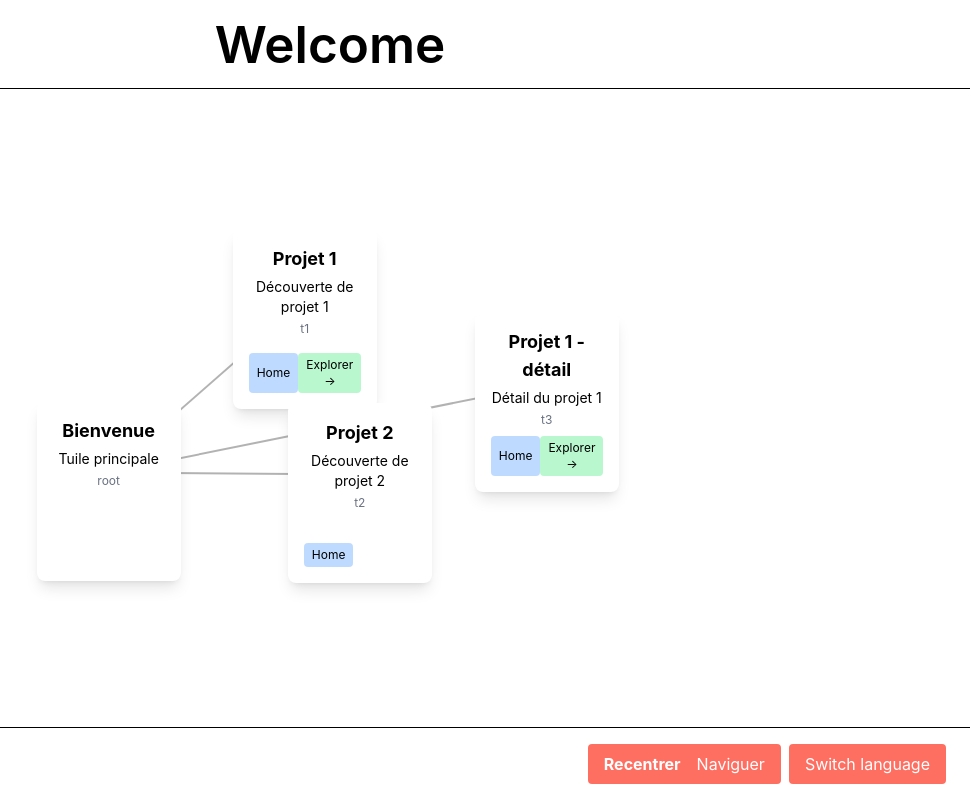
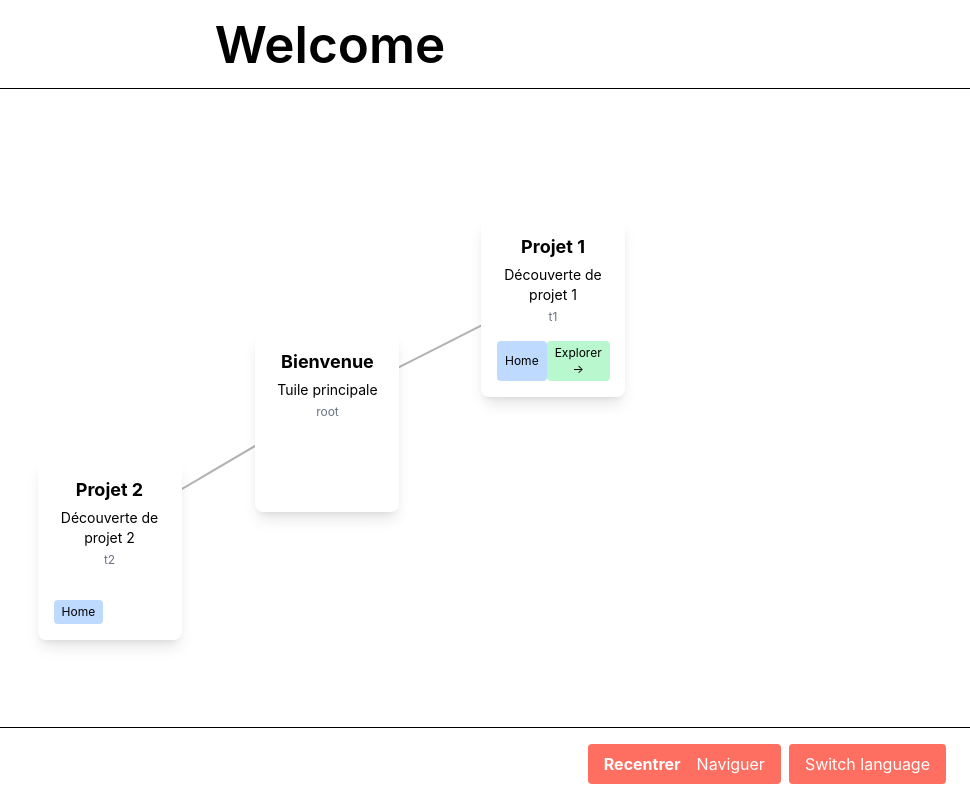
Before and after one commit to teuk1/mind-mapping, a React (Vite) app: page / in a window 1280 px wide. Shown: the whole page, without its empty margins (310-1280 px from the left). Built offline with nearby package versions, Linux system fonts and the light colour scheme.

Commit message:
revient a un mode "naviguer simple"

```diff
--- a/src/components/Graph.tsx
+++ b/src/components/Graph.tsx
@@ -2,29 +2,18 @@
 import React, { useState, useEffect, useRef } from "react";
 import { Tile } from "./Tile";
 import graphData from "../data/graph.json";
-import type { TileBase } from "../interfaces/Tile.interface";
+import type { TileBase } from "../utils/TileTypes";
 import { forceSimulation, forceManyBody, forceCenter, forceLink } from "d3-force";
 
-type TileType = TileBase & { id: string; x?: number; y?: number; vx?: number; vy?: number };
+type TileType = TileBase & { id: string; vx?: number; vy?: number };
 
 const getTileById = (tiles: TileType[], id: string) => tiles.find(t => t.id === id);
 
-interface GraphProps {
-	mode: 'recenter' | 'navigate';
-}
-
-export const Graph: React.FC<GraphProps> = ({ mode }) => {
+export const Graph: React.FC = () => {
 	const containerRef = useRef<HTMLDivElement>(null);
 	const [currentTile, setCurrentTile] = useState<TileType>(getTileById(graphData, "root")!);
 	const [nodes, setNodes] = useState<TileType[]>([]);
 
-	const navigateToTile = (tileId: string) => {
-		history.pushState({ tile: tileId }, "", `?ou-je-me-trouve=${tileId}`);
-		const tile = getTileById(graphData, tileId);
-		if (tile) setCurrentTile(tile);
-	};
-
-	// Synchronisation avec l'URL
 	useEffect(() => {
 		const router = () => {
 			const params = new URLSearchParams(window.location.search);
@@ -41,66 +30,52 @@ export const Graph: React.FC<GraphProps> = ({ mode }) => {
 		return () => window.removeEventListener("popstate", router);
 	}, []);
 
-	// Simulation D3
+	const navigateToTile = (tileId: string) => {
+		history.pushState({ tile: tileId }, "", `?ou-je-me-trouve=${tileId}`);
+		const tile = getTileById(graphData, tileId);
+		if (tile) setCurrentTile(tile);
+	};
+
 	useEffect(() => {
 		if (!currentTile || !containerRef.current) return;
+
 		const container = containerRef.current;
 		const centerX = container.clientWidth / 2;
 		const centerY = container.clientHeight / 2;
 
-		// Construction des nodes selon le mode
-		const linkNodes: TileType[] = [];
-
-		if (mode === 'recenter') {
-			// toutes les tuiles
-			graphData.forEach(tile => {
-				linkNodes.push({
-					...tile,
-					id: tile.id || "root",
-					x: Math.random() * container.clientWidth,
-					y: Math.random() * container.clientHeight,
-				});
-			});
-		} else {
-			// mode navigate : currentTile + enfants seulement
-			linkNodes.push({ ...currentTile, id: currentTile.id, x: centerX, y: centerY });
-			currentTile.links?.forEach(linkId => {
+		// nodes pour la simulation
+		const linkNodes: TileType[] = [
+			{ ...currentTile, id: currentTile.id || "root", x: centerX, y: centerY },
+			...currentTile.links
+				.map(linkId => {
 					const tile = getTileById(graphData, linkId);
-				if (tile) {
-					linkNodes.push({
-						...tile,
-						id: linkId,
-						x: Math.random() * container.clientWidth,
-						y: Math.random() * container.clientHeight,
-					});
-				}
-			});
-		}
+					return tile ? { ...tile, id: linkId, x: Math.random() * container.clientWidth, y: Math.random() * container.clientHeight } : null;
+				})
+				.filter(Boolean) as TileType[],
+		];
 
 		setNodes(linkNodes);
 
-		// Création des liens
-		const links = linkNodes.flatMap(node =>
-			node.links?.map(linkId => ({ source: node.id, target: linkId })) || []
-		);
+		const links = currentTile.links.map(linkId => ({ source: currentTile.id, target: linkId }));
 
 		const simulation = forceSimulation(linkNodes)
-			.force("charge", forceManyBody().strength(-350))
-			.force("link", forceLink(links).id(d => d.id).distance(250))
+			.force("charge", forceManyBody().strength(-350)) // plus fort pour plus de distance
+			.force("link", forceLink(links).id(d => d.id).distance(250)) // lien plus long
 			.force("center", forceCenter(centerX, centerY))
-			.alpha(1)
-			.alphaDecay(0.05)
+			//.alphaTarget(0.3) // permet mouvement continu (pas ouf pour les perf)
+			.alpha(1)      // départ avec mouvement
+			.alphaDecay(0.05) // vitesse de convergence (réduire pour plus de flottement)
 			.on("tick", () => setNodes([...linkNodes]));
 
 		return () => simulation.stop();
-	}, [currentTile, mode]);
+	}, [currentTile]);
 
 	return (
 		<div ref={containerRef} className="relative w-full h-full">
 			{/* SVG des liens */}
 			<svg className="absolute w-full h-full top-0 left-0 pointer-events-none">
-				{nodes.map(node =>
-						currentTile.id !== node.id && (
+				{nodes.map(node => (
+					currentTile.id !== node.id &&
 					<line
 						key={`link-${node.id}`}
 						x1={nodes.find(n => n.id === currentTile.id)?.x || 0}
@@ -110,8 +85,7 @@ export const Graph: React.FC<GraphProps> = ({ mode }) => {
 						stroke="rgba(0,0,0,0.3)"
 						strokeWidth={2}
 					/>
-						)
-				)}
+				))}
 			</svg>
 
 			{/* Tiles */}
@@ -124,13 +98,7 @@ export const Graph: React.FC<GraphProps> = ({ mode }) => {
 					description={node.description}
 					x={node.x || 0}
 					y={node.y || 0}
-					onClick={() => {
-						if (mode === 'navigate' && node.links?.length === 1) {
-							navigateToTile(node.links[0]); // navigue vers enfant unique
-						} else {
-							navigateToTile(node.id); // recentre la tuile
-						}
-					}}
+					onClick={node.id !== currentTile.id ? () => navigateToTile(node.id) : undefined}
 				/>
 			))}
 
```
Lines whose indentation alone changed are shown as unchanged.
